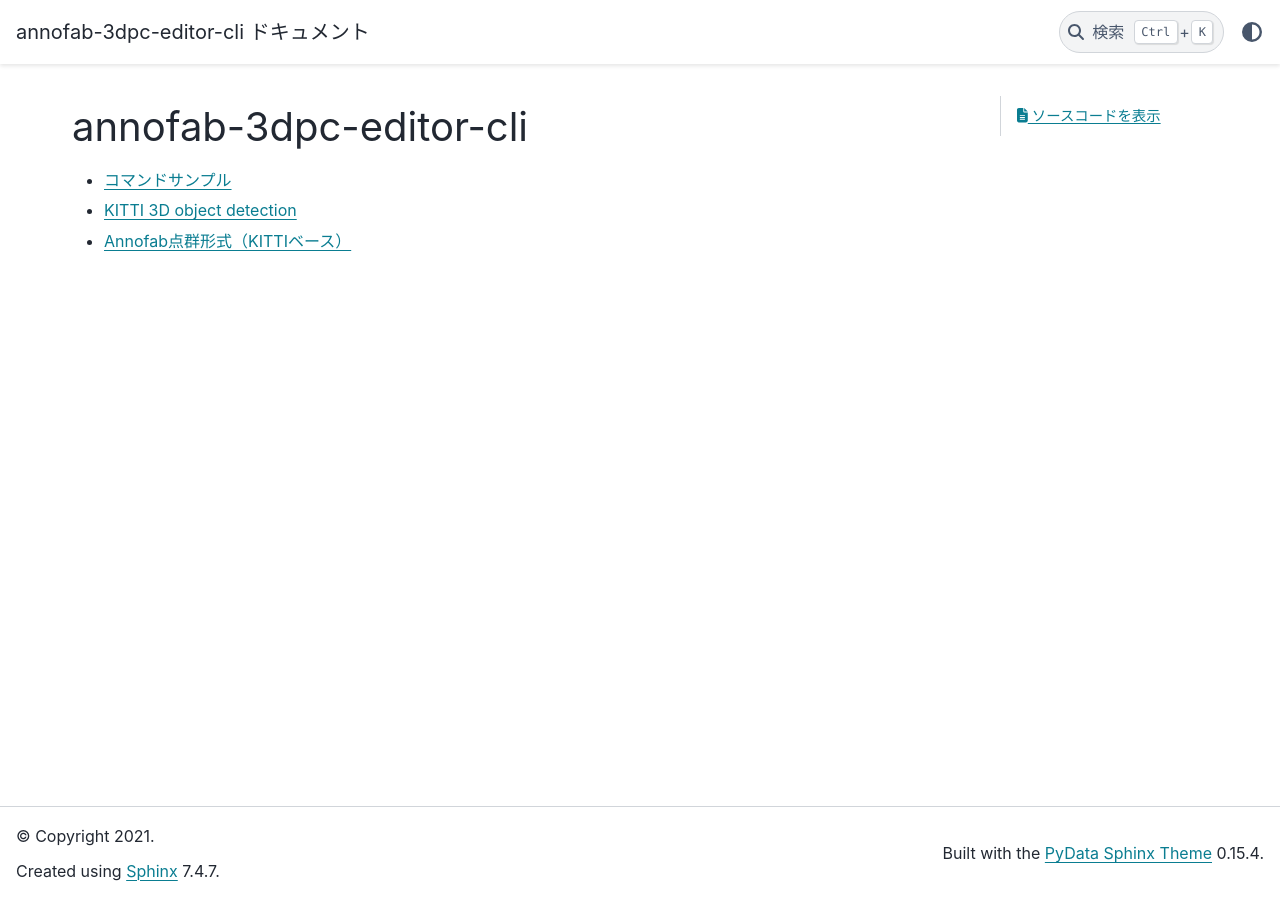
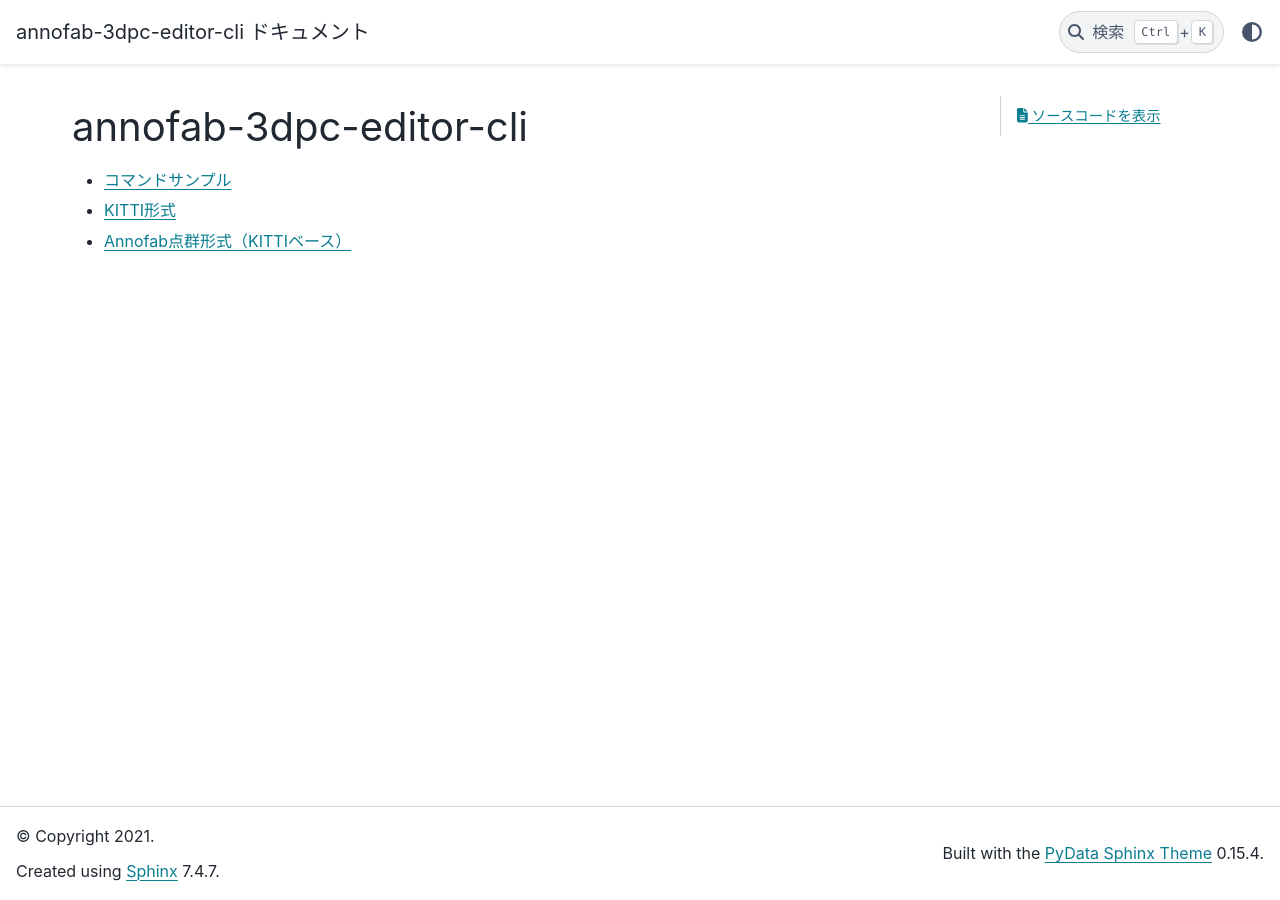
Before and after one commit to kurusugawa-computer/annofab-3dpc-editor-cli, a Sphinx documentation site: the page built from docs/index.md, in a window 1280 px wide. Built offline with Sphinx 7.4.7 and the PyData theme 0.15.4, drawn with Linux system fonts in a browser that asks for light colours.

Commit message:
index.mdの見出しを変更

```diff
--- a/docs/index.md
+++ b/docs/index.md
@@ -1,5 +1,5 @@
 # annofab-3dpc-editor-cli
 
 * [コマンドサンプル](user_guide/command_sample.md)
-* [KITTI 3D object detection](user_guide/kitti_3d_object_detection.md)
+* [KITTI形式](user_guide/kitti_3d_object_detection.md)
 * [Annofab点群形式（KITTIベース）](user_guide/annofab_point_cloud_format.md)
```
